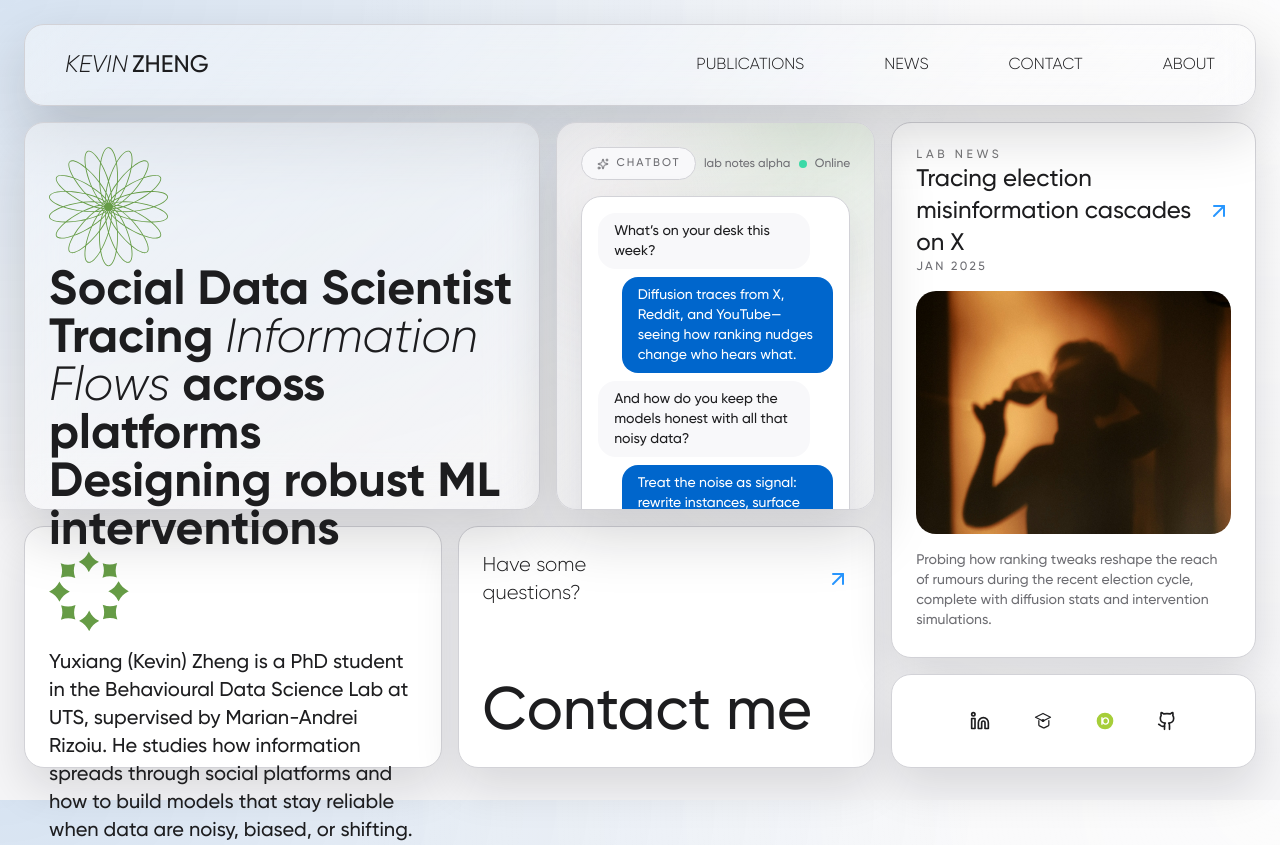
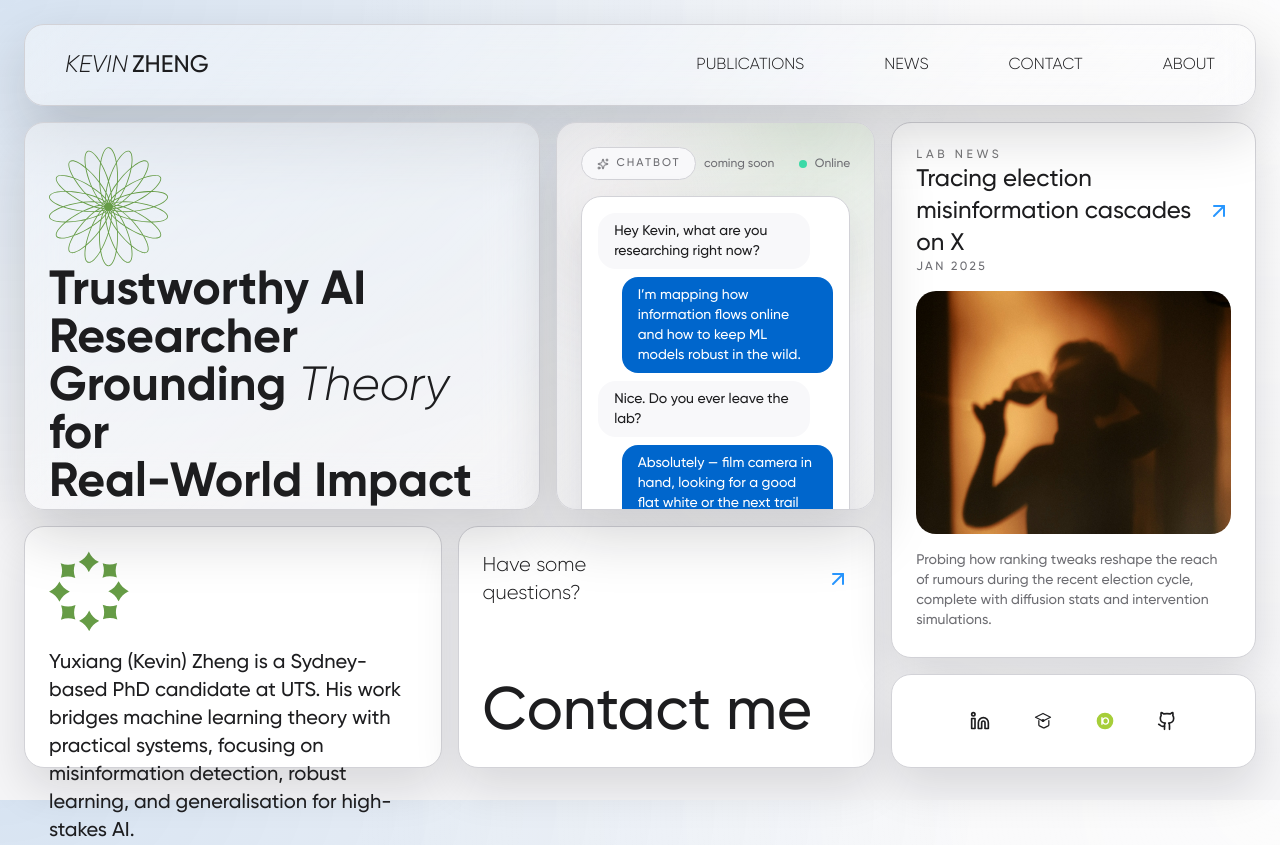
Before and after one commit to kyxzhe/kyxzhe.github.io, a Next.js app: page / in a window 1280 px wide. Built offline with nearby package versions, Linux system fonts and the light colour scheme.

Commit message:
fix: restore home copy and refine about intro

```diff
--- a/src/app/about/page.tsx
+++ b/src/app/about/page.tsx
@@ -4,7 +4,6 @@ import Link from "next/link";
 import { motion } from "motion/react";
 import Navbar from "@/components/Navbar";
 import Footer from "@/components/Footer";
-import { aboutDescription } from "@/lib/constants/siteContent";
 import { contactInfo } from "@/lib/constants/contact";
 import {
   cardVariants,
@@ -51,6 +50,9 @@ const contributions = [
   "Collaborating with teams on ranking/red-teaming audits",
 ];
 
+const aboutIntro =
+  "I study social platforms as dynamic systems: how information diffuses, how ranking and moderation shape what people see, and how to keep models trustworthy when supervision is noisy or biased. I enjoy slow, iterative research—reading widely, mapping connections between diffusion, causal inference, and robust learning, then narrowing in on questions that feel both principled and practical.";
+
 export default function AboutPage() {
   return (
     <div className="flex flex-col min-h-screen font-sans pt-2 md:pt-0 lg:py-6 xl:py-0 xl:pb-6 overflow-auto lg:overflow-visible">
@@ -92,7 +94,7 @@ export default function AboutPage() {
                 initial="hidden"
                 animate="visible"
               >
-                {aboutDescription} I approach projects slowly and iteratively—mapping links between diffusion, causal inference, and robust learning before narrowing to questions that feel principled and practical.
+                {aboutIntro}
               </motion.p>
             </div>
             <motion.ul
--- a/src/components/ChatIntroPanel.tsx
+++ b/src/components/ChatIntroPanel.tsx
@@ -7,23 +7,23 @@ import { cardVariants, textVariants } from "@/lib/animation/variants";
 const previewMessages = [
   {
     role: "visitor",
-    text: "What’s on your desk this week?",
+    text: "Hey Kevin, what are you researching right now?",
   },
   {
     role: "kevin",
-    text: "Diffusion traces from X, Reddit, and YouTube—seeing how ranking nudges change who hears what.",
+    text: "I’m mapping how information flows online and how to keep ML models robust in the wild.",
   },
   {
     role: "visitor",
-    text: "And how do you keep the models honest with all that noisy data?",
+    text: "Nice. Do you ever leave the lab?",
   },
   {
     role: "kevin",
-    text: "Treat the noise as signal: rewrite instances, surface disagreements, and reweight what we trust.",
+    text: "Absolutely — film camera in hand, looking for a good flat white or the next trail run.",
   },
 ];
 
-const interests = ["Information diffusion", "Robust ML", "Social data science", "Teaching", "Film photography", "Coffee walks"];
+const interests = ["Trustworthy ML", "Misinformation", "Teaching", "Film Photography", "Coffee chats"];
 
 export default function ChatIntroPanel() {
   return (
@@ -49,7 +49,7 @@ export default function ChatIntroPanel() {
             <Sparkles size={12} />
             Chatbot
           </span>
-          <span className="text-xs text-muted-foreground">lab notes alpha</span>
+          <span className="text-xs text-muted-foreground">coming soon</span>
         </div>
         <div className="flex items-center gap-2 text-xs text-muted-foreground">
           <span className="w-2 h-2 rounded-full bg-emerald-400 animate-pulse" />
@@ -98,11 +98,11 @@ export default function ChatIntroPanel() {
           className="btn-primary inline-flex items-center justify-center gap-2 cursor-default"
         >
           <Send size={16} />
-          Ask about research ideas
+          Say hi or book a chat
         </button>
         <p className="text-xs text-muted-foreground">
-          I’m a PhD student at UTS working with Marian-Andrei Rizoiu in the Behavioural Data Science Lab.
-          This assistant shares ongoing diffusion experiments, messy-label tricks, and the best cafes to debrief in.
+          I’m a PhD student at UTS working with Dr. Marian-Andrei Rizoiu in the Behavioral Data Science Lab.
+          The chatbot will share stories about research, photography, and the best flat whites in Sydney soon.
         </p>
       </motion.div>
       </div>
--- a/src/lib/constants/siteContent.ts
+++ b/src/lib/constants/siteContent.ts
@@ -1,10 +1,10 @@
 export const heroContent = {
-  line1: "Social Data Scientist",
-  line2Prefix: "Tracing",
-  line2Emphasis: "Information Flows",
-  line2Suffix: " across platforms",
-  line3: "Designing robust ML interventions",
+  line1: "Trustworthy AI Researcher",
+  line2Prefix: "Grounding",
+  line2Emphasis: "Theory",
+  line2Suffix: " for",
+  line3: "Real-World Impact",
 };
 
 export const aboutDescription =
-  "Yuxiang (Kevin) Zheng is a PhD student in the Behavioural Data Science Lab at UTS, supervised by Marian-Andrei Rizoiu. He studies how information spreads through social platforms and how to build models that stay reliable when data are noisy, biased, or shifting.";
+  "Yuxiang (Kevin) Zheng is a Sydney-based PhD candidate at UTS. His work bridges machine learning theory with practical systems, focusing on misinformation detection, robust learning, and generalisation for high-stakes AI.";
```
